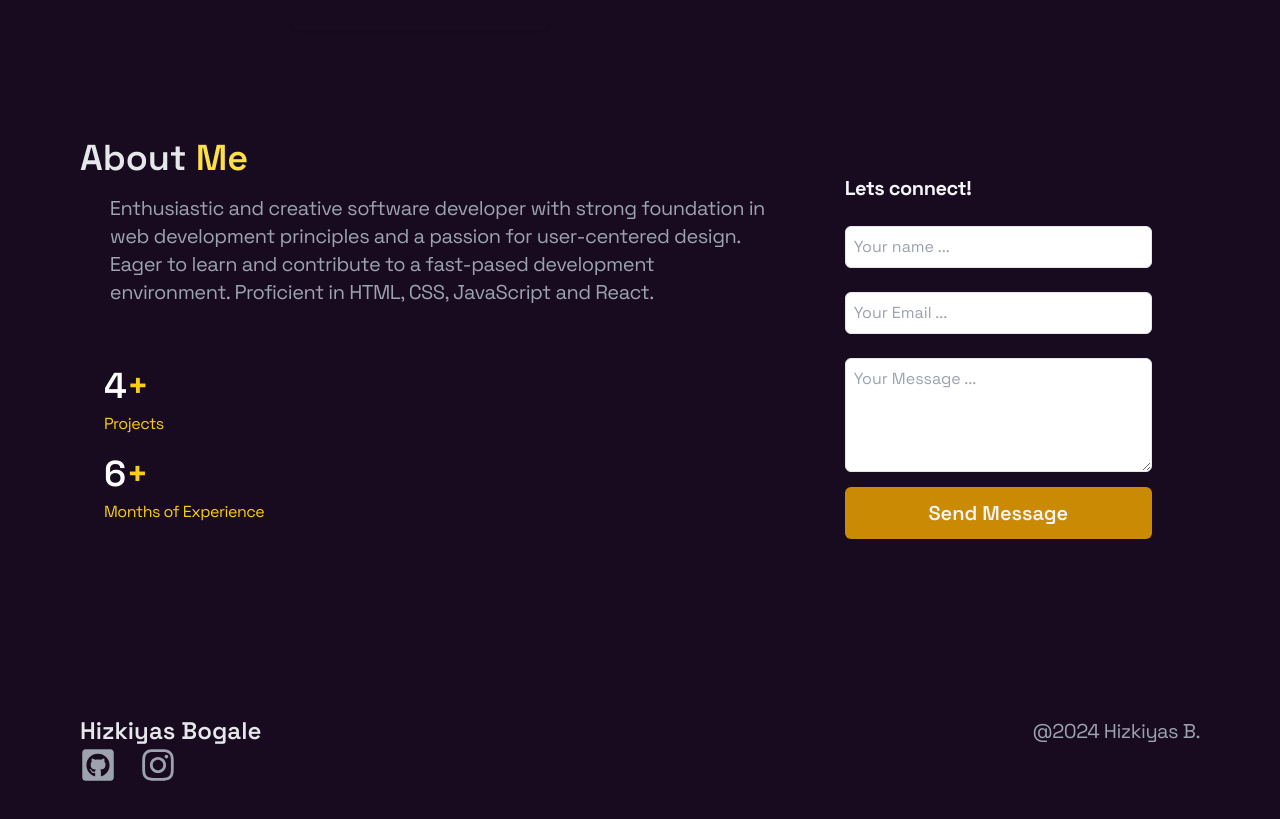
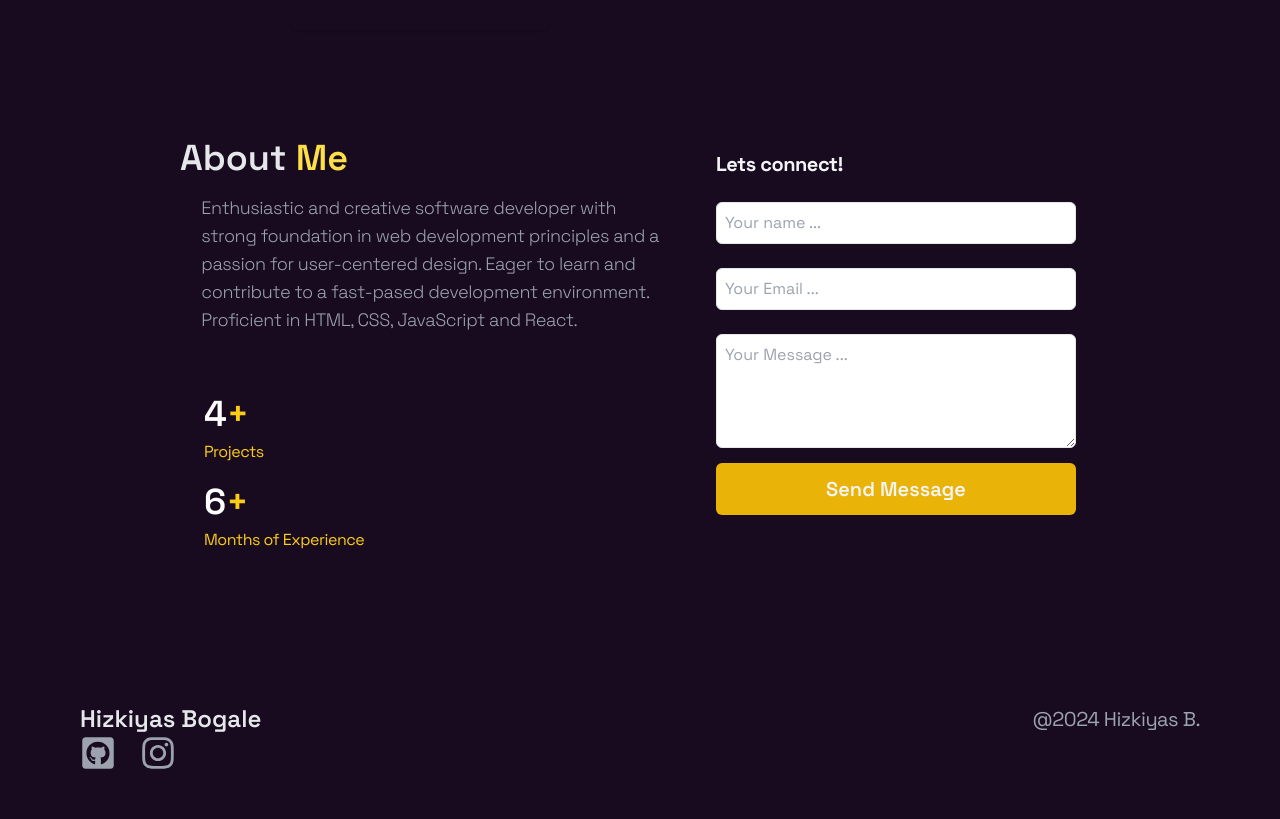
Before and after one commit to hizki-rp/my-portfolio, a React (Vite) app: page / in a window 1280 px wide. Shown: the part 4200-5019 px from the top of the page. Built offline with nearby package versions, Linux system fonts and the light colour scheme.

Commit message:
get form fix

```diff
--- a/src/components/Contact.jsx
+++ b/src/components/Contact.jsx
@@ -4,16 +4,16 @@ import Reveal from "../components/Reveal";
 
 const Contact = () => {
 	return (
-		<div className="px-6 max-w-[1200px] mx-auto md:my-12 " id="contact">
+		<div className="px-6 max-w-[1000px] mx-auto md:my-12 " id="contact">
 			<Reveal>
-				<div classsName="grid grid-cols-2 sm:grid-cols-1place-items-center"></div>
+				<div classsName="grid grid-cols-2 place-items-center"></div>
 				<div className="flex flex-col md:flex-row justify-center px-4 y-4">
-					<div className="mt-3 ">
+					<div className="mt-3 max-w-lg">
 						<h3 className="text-4xl font-semibold mb-4 text-gray-200 ">
 							About
 							<span className="text-yellow-300"> Me</span>
 						</h3>
-						<p className="text-gray-400 justify leading-7 w-11/12 mx-auto">
+						<p className="text-gray-400 justify leading-7 w-11/12 mx-auto font-extralight text-lg">
 							Enthusiastic and creative software developer with strong
 							foundation in web development principles and a passion for
 							user-centered design. Eager to learn and contribute to a
@@ -42,9 +42,9 @@ const Contact = () => {
 					</div>
 
 					<form
-						actions="https://getform.io/f/bgddlvxa"
-						method="POST"
-						className=" w-full px-4 py-6 md:p-12 "
+						action="https://getform.io/f/bgddlvxa"
+						method="post"
+						className="w-full px-4 py-6 md:p-6 "
 						id="contact"
 					>
 						<p className="text-gray-100 font-bold text-xl mb-2">
@@ -76,7 +76,7 @@ const Contact = () => {
 						/>
 						<button
 							type="submit"
-							className="w-full py-3 rounded-md text-gray-100 font-semibold text-xl bg-yellow-600 "
+							className="w-full py-3 rounded-md text-gray-100 font-semibold text-xl bg-yellow-500 "
 						>
 							Send Message
 						</button>
```
